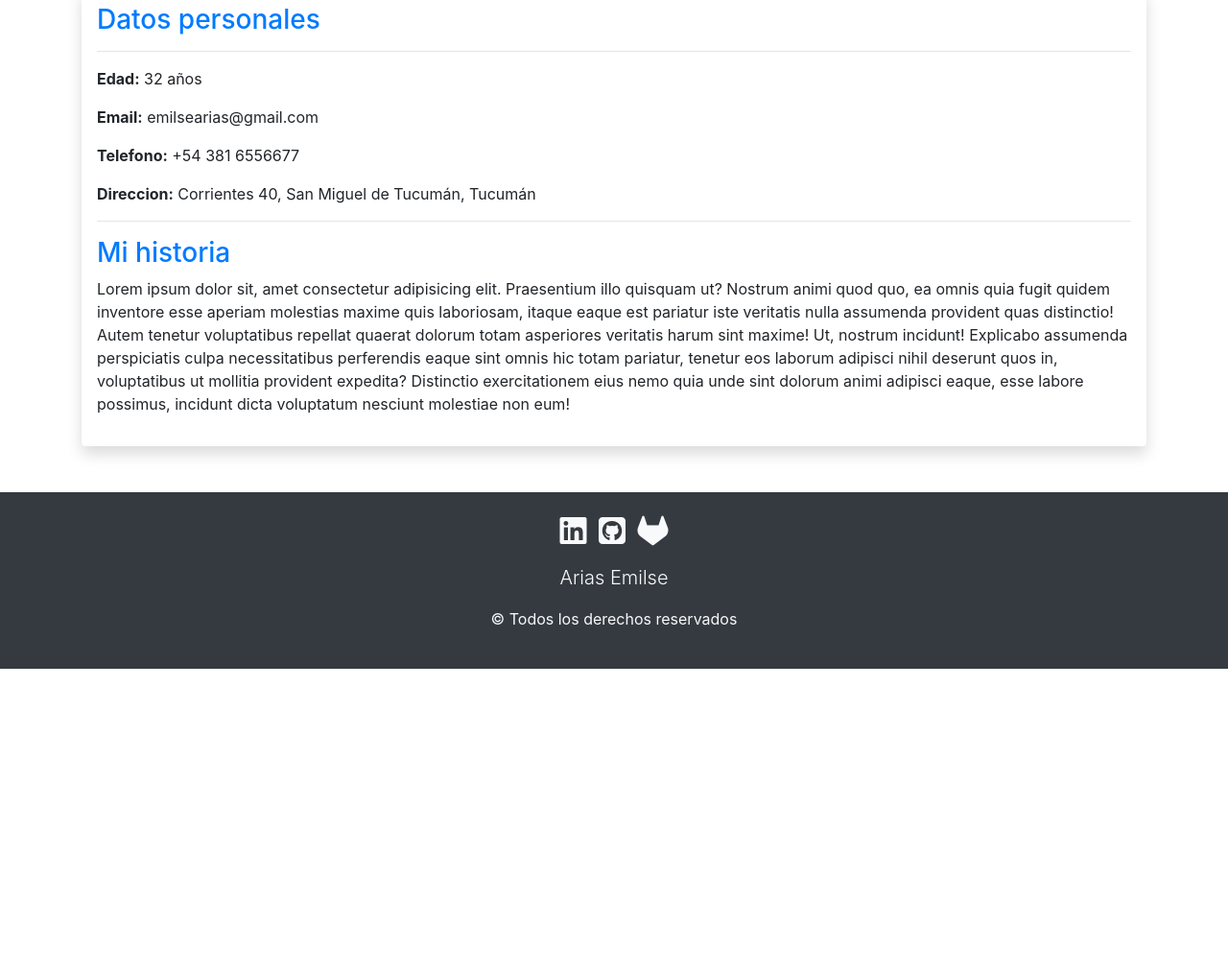
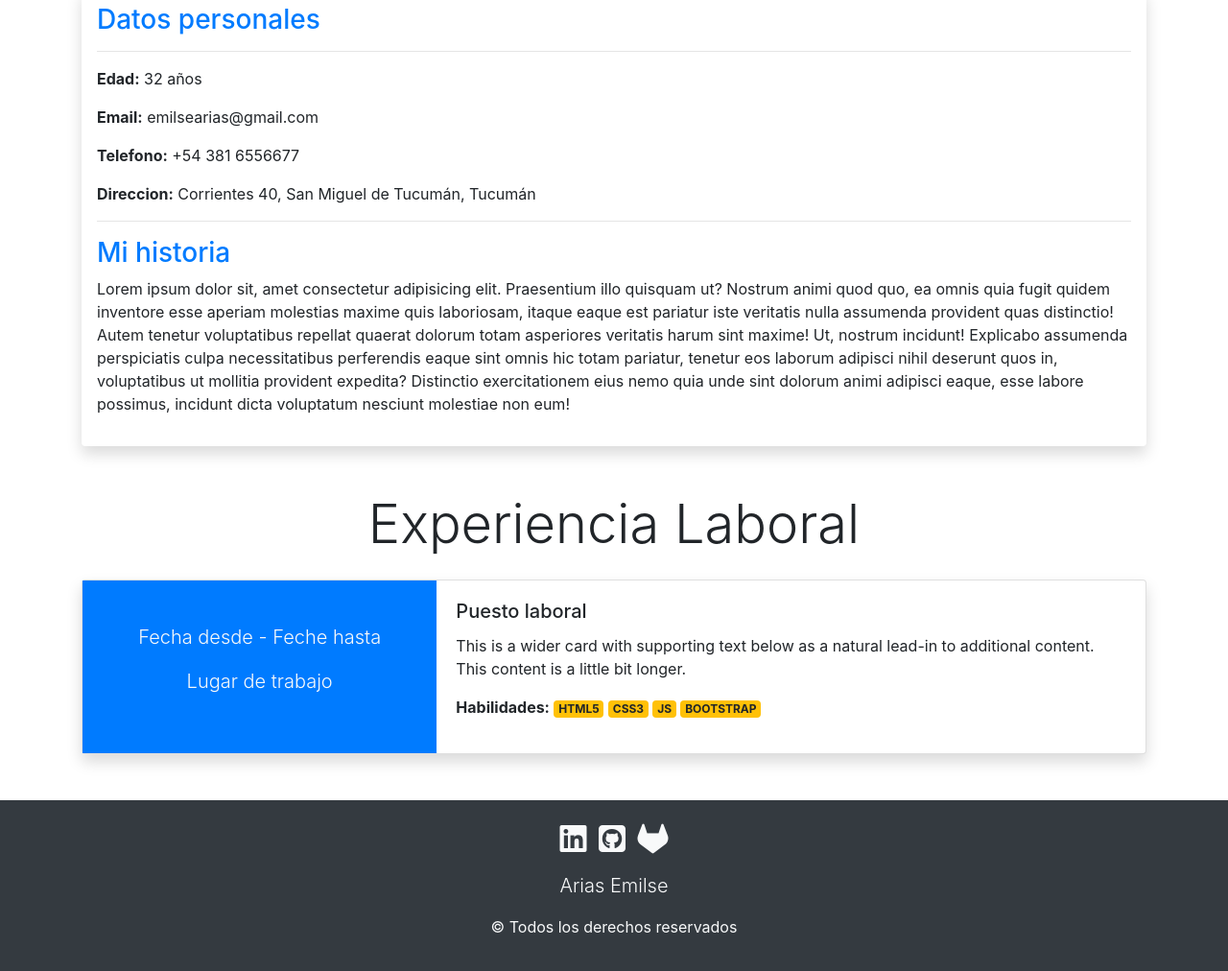
Before and after one commit to earias08/cv-7d, a plain HTML site: page index.html in a window 1280 px wide. Shown: the part 502-1514 px from the top of the page at 96% size. Before the commit the page ends 1199 px from the top, so only its background shows below. Drawn offline with nearby package versions, Linux system fonts and the light colour scheme.

Commit message:
se agrego la seccion experincia laboral

```diff
--- a/index.html
+++ b/index.html
@@ -61,13 +61,46 @@
         <article class="shadow p-3 mb-5 bg-white rounded">
             <h3 class="text-primary">Datos personales</h3>
             <hr>
-            <p><strong>Edad:</strong>  32 años</p>
+            <p><strong>Edad:</strong> 32 años</p>
             <p><strong>Email:</strong> emilsearias@gmail.com</p>
             <p><strong>Telefono:</strong> +54 381 6556677</p>
             <p><strong>Direccion:</strong> Corrientes 40, San Miguel de Tucumán, Tucumán</p>
             <hr>
             <h3 class="text-primary">Mi historia</h3>
-            <p>Lorem ipsum dolor sit, amet consectetur adipisicing elit. Praesentium illo quisquam ut? Nostrum animi quod quo, ea omnis quia fugit quidem inventore esse aperiam molestias maxime quis laboriosam, itaque eaque est pariatur iste veritatis nulla assumenda provident quas distinctio! Autem tenetur voluptatibus repellat quaerat dolorum totam asperiores veritatis harum sint maxime! Ut, nostrum incidunt! Explicabo assumenda perspiciatis culpa necessitatibus perferendis eaque sint omnis hic totam pariatur, tenetur eos laborum adipisci nihil deserunt quos in, voluptatibus ut mollitia provident expedita? Distinctio exercitationem eius nemo quia unde sint dolorum animi adipisci eaque, esse labore possimus, incidunt dicta voluptatum nesciunt molestiae non eum!</p>
+            <p>Lorem ipsum dolor sit, amet consectetur adipisicing elit. Praesentium illo quisquam ut? Nostrum animi
+                quod quo, ea omnis quia fugit quidem inventore esse aperiam molestias maxime quis laboriosam, itaque
+                eaque est pariatur iste veritatis nulla assumenda provident quas distinctio! Autem tenetur voluptatibus
+                repellat quaerat dolorum totam asperiores veritatis harum sint maxime! Ut, nostrum incidunt! Explicabo
+                assumenda perspiciatis culpa necessitatibus perferendis eaque sint omnis hic totam pariatur, tenetur eos
+                laborum adipisci nihil deserunt quos in, voluptatibus ut mollitia provident expedita? Distinctio
+                exercitationem eius nemo quia unde sint dolorum animi adipisci eaque, esse labore possimus, incidunt
+                dicta voluptatum nesciunt molestiae non eum!</p>
+        </article>
+        <h2 class="display-4 text-center my-4">Experiencia Laboral</h2>
+        <article>
+            <div class="card shadow mb-5 bg-white rounded">
+                <div class="row no-gutters">
+                    <div class="col-md-4 bg-primary text-light d-flex flex-column justify-content-center align-items-center">
+                        <p class="lead">Fecha desde - Feche hasta</p>
+                        <p class="lead">Lugar de trabajo</p>
+                    </div>
+                    <div class="col-md-8">
+                        <div class="card-body">
+                            <h5 class="card-title">Puesto laboral</h5>
+                            <p class="card-text">This is a wider card with supporting text below as a natural lead-in to
+                                additional content. This content is a little bit longer.</p>
+                            <p><strong>Habilidades:</strong>
+                                <span class="badge badge-warning">HTML5</span>
+                                <span class="badge badge-warning">CSS3</span>
+                                <span class="badge badge-warning">
+                                    JS
+                                </span>
+                                <span class="badge badge-warning"> BOOTSTRAP</span>
+                            </p>
+                        </div>
+                    </div>
+                </div>
+            </div>
         </article>
     </section>
     <footer class="bg-dark text-light py-4">
```
